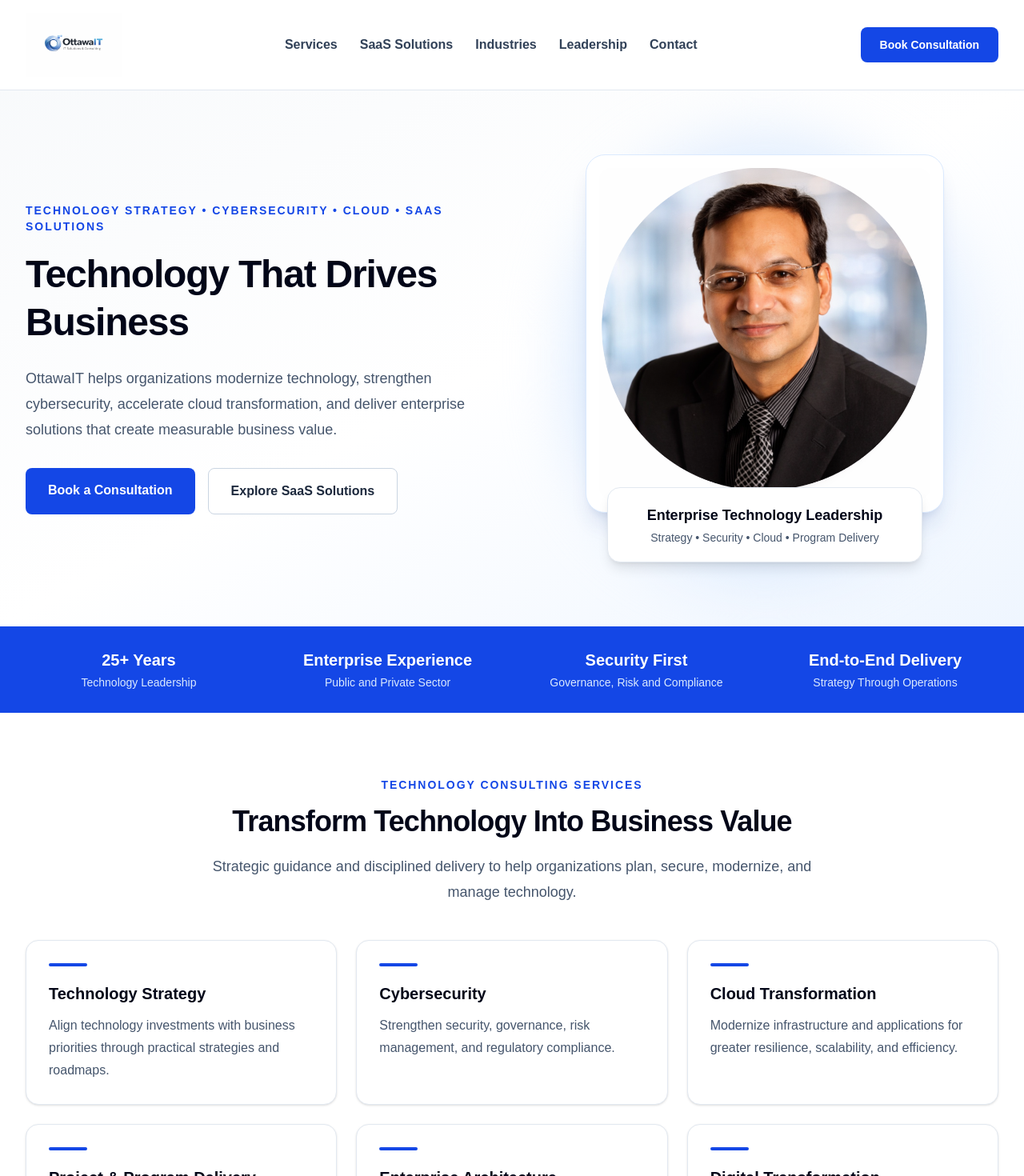
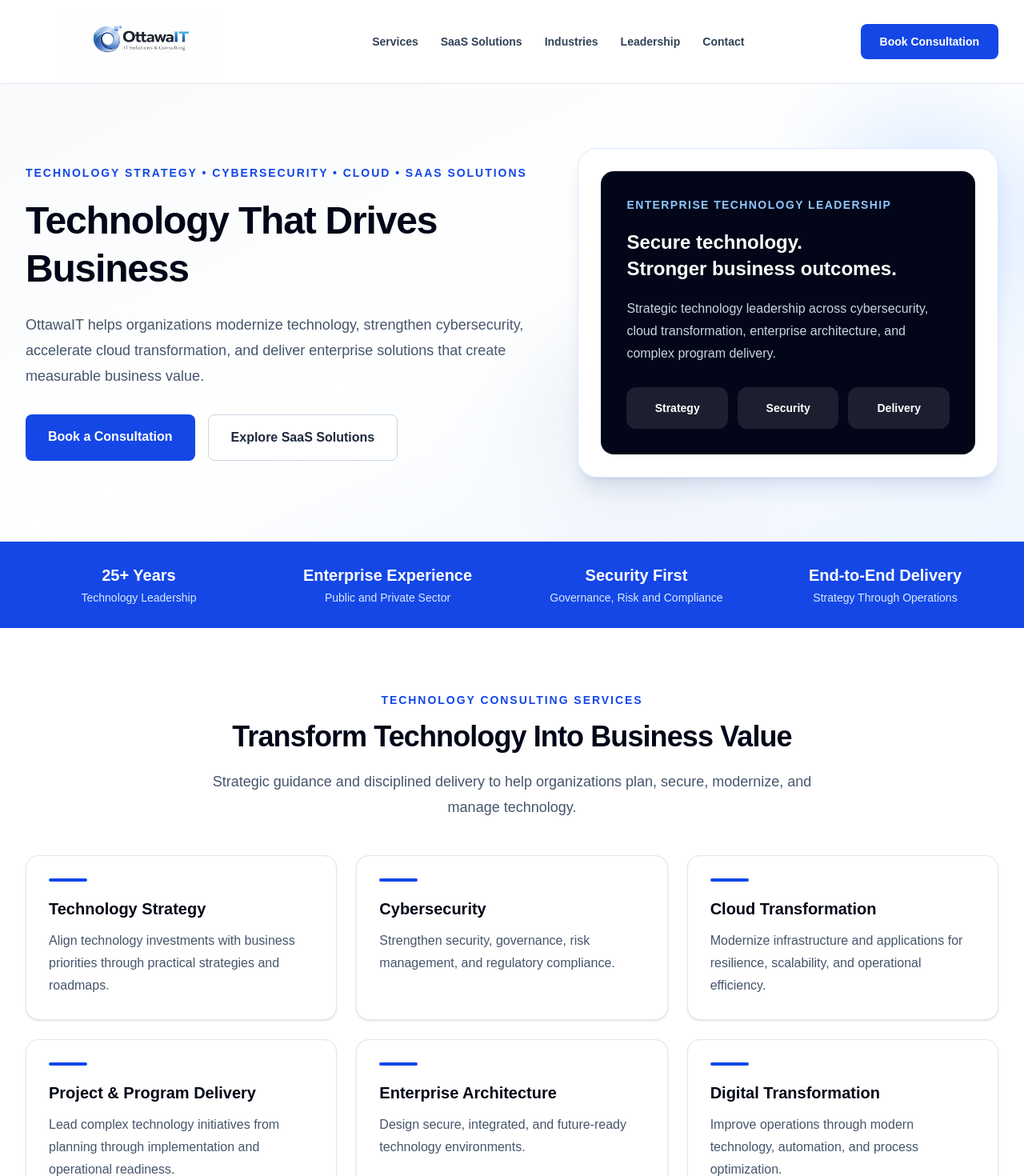
Before and after one commit to piyushinottawa/ottawait, a Next.js app: page / in a window 1280 px wide. Shown: the top 1470 px of the page at 80% size. Built offline with nearby package versions, Linux system fonts and the light colour scheme.

Commit message:
Changes OttawaIT homepage

```diff
--- a/app/page.tsx
+++ b/app/page.tsx
@@ -14,7 +14,7 @@ const services = [
   {
     title: "Cloud Transformation",
     description:
-      "Modernize infrastructure and applications for greater resilience, scalability, and efficiency.",
+      "Modernize infrastructure and applications for resilience, scalability, and operational efficiency.",
   },
   {
     title: "Project & Program Delivery",
@@ -35,25 +35,25 @@ const services = [
 
 const modules = [
   {
-    name: "CRM",
+    shortName: "CRM",
     title: "Customer Relationship Management",
     description:
       "Manage customers, opportunities, activities, and business relationships.",
   },
   {
-    name: "SCM",
+    shortName: "SCM",
     title: "Supply Chain Management",
     description:
       "Improve supplier, procurement, inventory, and operational visibility.",
   },
   {
-    name: "DMS",
+    shortName: "DMS",
     title: "Document Management",
     description:
       "Securely organize, approve, control, and access business documents.",
   },
   {
-    name: "GRC",
+    shortName: "GRC",
     title: "Governance, Risk & Compliance",
     description:
       "Manage risks, controls, compliance obligations, and governance activities.",
@@ -64,22 +64,22 @@ const industries = [
   {
     title: "Government & Public Sector",
     description:
-      "Secure modernization, governance, and complex program delivery.",
+      "Secure modernization, governance, cybersecurity, and enterprise program delivery.",
   },
   {
     title: "Healthcare",
     description:
-      "Reliable technology solutions that protect sensitive information.",
+      "Reliable technology solutions that improve operations and protect sensitive information.",
   },
   {
     title: "Manufacturing",
     description:
-      "Modern operations, stronger supply chains, and improved visibility.",
+      "Modern operations, stronger supply chains, and improved business visibility.",
   },
   {
     title: "Financial Services",
     description:
-      "Cybersecurity, compliance, resilience, and technology transformation.",
+      "Cybersecurity, compliance, resilience, and secure technology transformation.",
   },
   {
     title: "Retail & Distribution",
@@ -89,7 +89,7 @@ const industries = [
   {
     title: "Small & Medium Business",
     description:
-      "Practical, scalable technology solutions designed for business growth.",
+      "Practical and scalable technology solutions designed to support growth.",
   },
 ];
 
@@ -107,19 +107,25 @@ export default function HomePage() {
     <main className="min-h-screen bg-white text-slate-900">
       {/* Header */}
       <header className="sticky top-0 z-50 border-b border-slate-200 bg-white/95 backdrop-blur">
-        <div className="mx-auto flex max-w-7xl items-center justify-between px-5 py-4 lg:px-8">
-          <a href="#home" aria-label="OttawaIT home">
+        <div className="mx-auto flex max-w-7xl items-center justify-between gap-5 px-5 py-3 lg:px-8">
+          <a
+            href="#home"
+            aria-label="OttawaIT home"
+            className="block shrink-0"
+          >
+            <div className="relative h-20 w-64 overflow-hidden sm:w-72">
               <Image
                 src="/images/logo.png"
                 alt="OttawaIT"
-              width={360}
-              height={120}
+                fill
                 priority
-              className="h-16 w-auto object-contain md:h-20"
+                sizes="288px"
+                className="scale-[1.65] object-contain"
               />
+            </div>
           </a>
 
-          <nav className="hidden items-center gap-7 text-base font-semibold text-slate-700 lg:flex">
+          <nav className="hidden items-center gap-7 text-sm font-semibold text-slate-700 lg:flex">
             <a href="#services" className="transition hover:text-blue-700">
               Services
             </a>
@@ -143,7 +149,7 @@ export default function HomePage() {
 
           <a
             href="#contact"
-            className="rounded-lg bg-blue-700 px-4 py-3 text-sm font-semibold text-white transition hover:bg-blue-800 md:px-6"
+            className="shrink-0 rounded-lg bg-blue-700 px-4 py-3 text-sm font-semibold text-white transition hover:bg-blue-800 md:px-6"
           >
             Book Consultation
           </a>
@@ -155,7 +161,7 @@ export default function HomePage() {
         id="home"
         className="scroll-mt-28 overflow-hidden bg-gradient-to-br from-slate-50 via-white to-blue-50"
       >
-        <div className="mx-auto grid max-w-7xl items-center gap-12 px-6 py-16 lg:grid-cols-2 lg:px-8 lg:py-20">
+        <div className="mx-auto grid max-w-7xl items-center gap-12 px-6 py-16 lg:grid-cols-[1.1fr_0.9fr] lg:px-8 lg:py-20">
           <div>
             <p className="text-sm font-bold uppercase tracking-[0.14em] text-blue-700">
               Technology Strategy • Cybersecurity • Cloud • SaaS Solutions
@@ -188,28 +194,39 @@ export default function HomePage() {
             </div>
           </div>
 
-          <div className="relative mx-auto w-full max-w-md">
-            <div className="absolute -inset-4 rounded-full bg-blue-100 blur-2xl" />
+          <div className="relative">
+            <div className="absolute -right-10 -top-10 h-64 w-64 rounded-full bg-blue-200/60 blur-3xl" />
+            <div className="absolute -bottom-10 -left-10 h-56 w-56 rounded-full bg-slate-200/70 blur-3xl" />
 
-            <div className="relative overflow-hidden rounded-3xl border border-blue-100 bg-white p-4 shadow-xl shadow-blue-900/10">
-              <Image
-                src="/images/piyush.png"
-                alt="Piyush Agarwal"
-                width={600}
-                height={700}
-                priority
-                className="h-auto w-full rounded-2xl object-cover"
-              />
-            </div>
-
-            <div className="relative mx-auto -mt-8 w-[88%] rounded-2xl border border-slate-200 bg-white p-5 text-center shadow-lg">
-              <p className="text-lg font-bold text-slate-950">
+            <div className="relative rounded-3xl border border-blue-100 bg-white p-7 shadow-xl shadow-blue-900/10">
+              <div className="rounded-2xl bg-slate-950 p-8 text-white">
+                <p className="text-sm font-semibold uppercase tracking-widest text-blue-300">
                   Enterprise Technology Leadership
                 </p>
 
-              <p className="mt-1 text-sm text-slate-600">
-                Strategy • Security • Cloud • Program Delivery
+                <h2 className="mt-5 text-2xl font-bold leading-snug">
+                  Secure technology.
+                  <br />
+                  Stronger business outcomes.
+                </h2>
+
+                <p className="mt-5 leading-7 text-slate-300">
+                  Strategic technology leadership across cybersecurity, cloud
+                  transformation, enterprise architecture, and complex program
+                  delivery.
                 </p>
+
+                <div className="mt-7 grid gap-3 sm:grid-cols-3">
+                  {["Strategy", "Security", "Delivery"].map((item) => (
+                    <div
+                      key={item}
+                      className="rounded-xl bg-white/10 px-4 py-4 text-center text-sm font-semibold"
+                    >
+                      {item}
+                    </div>
+                  ))}
+                </div>
+              </div>
             </div>
           </div>
         </div>
@@ -337,11 +354,11 @@ export default function HomePage() {
               <div className="grid gap-4 sm:grid-cols-2">
                 {modules.map((module) => (
                   <article
-                    key={module.name}
+                    key={module.shortName}
                     className="rounded-2xl border border-white/10 bg-white/5 p-6 transition hover:bg-white/10"
                   >
                     <span className="inline-flex rounded-lg bg-blue-600 px-4 py-2 text-sm font-bold">
-                      {module.name}
+                      {module.shortName}
                     </span>
 
                     <h4 className="mt-5 text-lg font-bold">{module.title}</h4>
@@ -435,14 +452,14 @@ export default function HomePage() {
         id="leadership"
         className="scroll-mt-28 bg-blue-50 py-16 lg:py-20"
       >
-        <div className="mx-auto grid max-w-6xl items-center gap-12 px-6 lg:grid-cols-[0.75fr_1.25fr] lg:px-8">
-          <div className="mx-auto max-w-sm">
+        <div className="mx-auto grid max-w-6xl items-center gap-12 px-6 lg:grid-cols-[0.7fr_1.3fr] lg:px-8">
+          <div className="mx-auto max-w-xs">
             <div className="overflow-hidden rounded-3xl border border-blue-100 bg-white p-4 shadow-xl">
               <Image
                 src="/images/piyush.png"
                 alt="Piyush Agarwal"
-                width={600}
-                height={700}
+                width={500}
+                height={600}
                 className="h-auto w-full rounded-2xl object-cover"
               />
             </div>
@@ -523,13 +540,15 @@ export default function HomePage() {
       <footer className="border-t border-slate-800 bg-slate-950 text-slate-300">
         <div className="mx-auto flex max-w-7xl flex-col gap-8 px-6 py-10 md:flex-row md:items-center md:justify-between lg:px-8">
           <div>
+            <div className="relative h-16 w-56 overflow-hidden rounded-md bg-white">
               <Image
                 src="/images/logo.png"
                 alt="OttawaIT"
-              width={320}
-              height={105}
-              className="h-16 w-auto rounded-md bg-white p-1 object-contain"
+                fill
+                sizes="224px"
+                className="scale-[1.55] object-contain"
               />
+            </div>
 
             <p className="mt-4 text-sm">
               Technology Strategy • Cybersecurity • Cloud • SaaS Solutions
```
Lines whose indentation alone changed are shown as unchanged.
